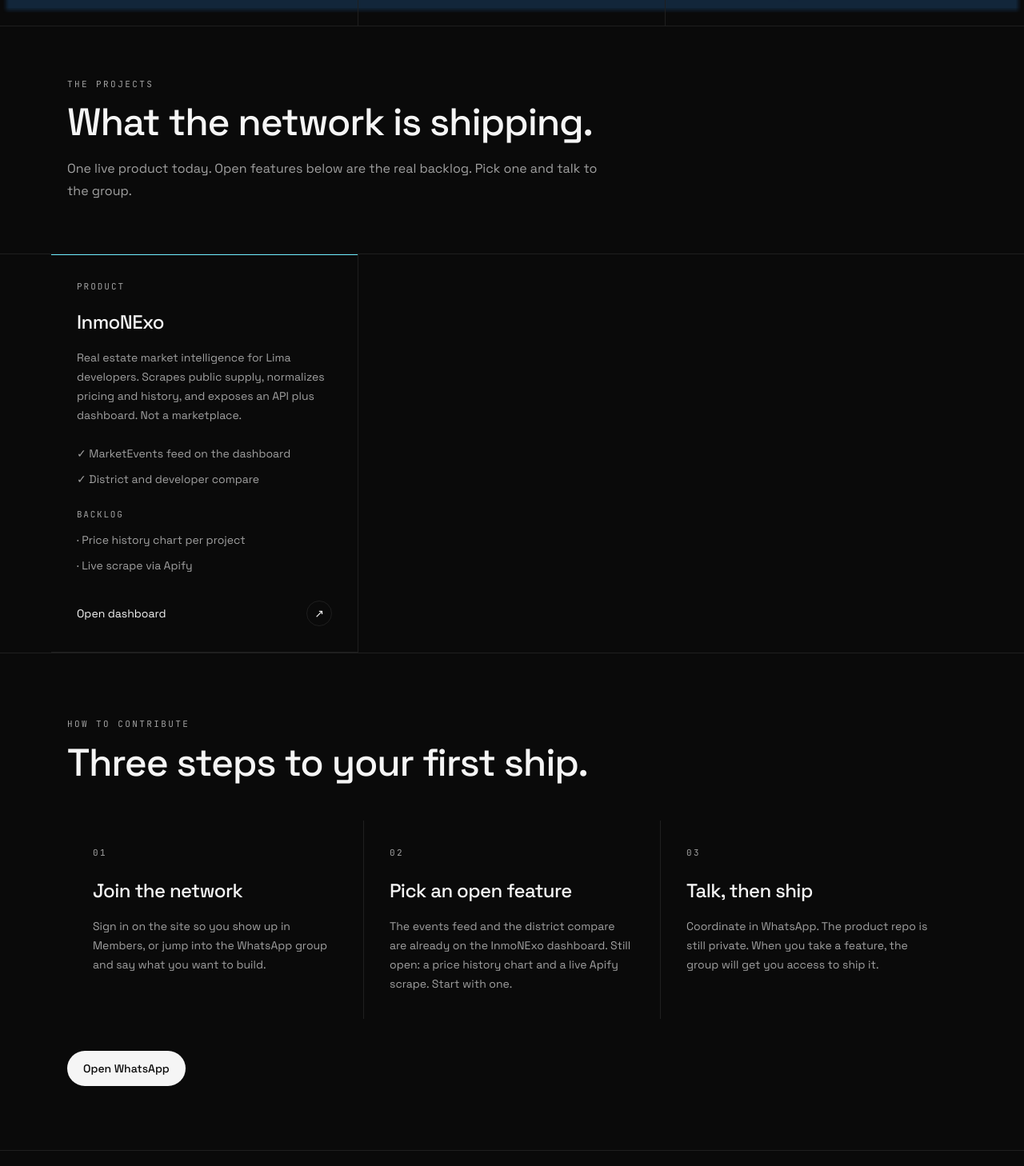
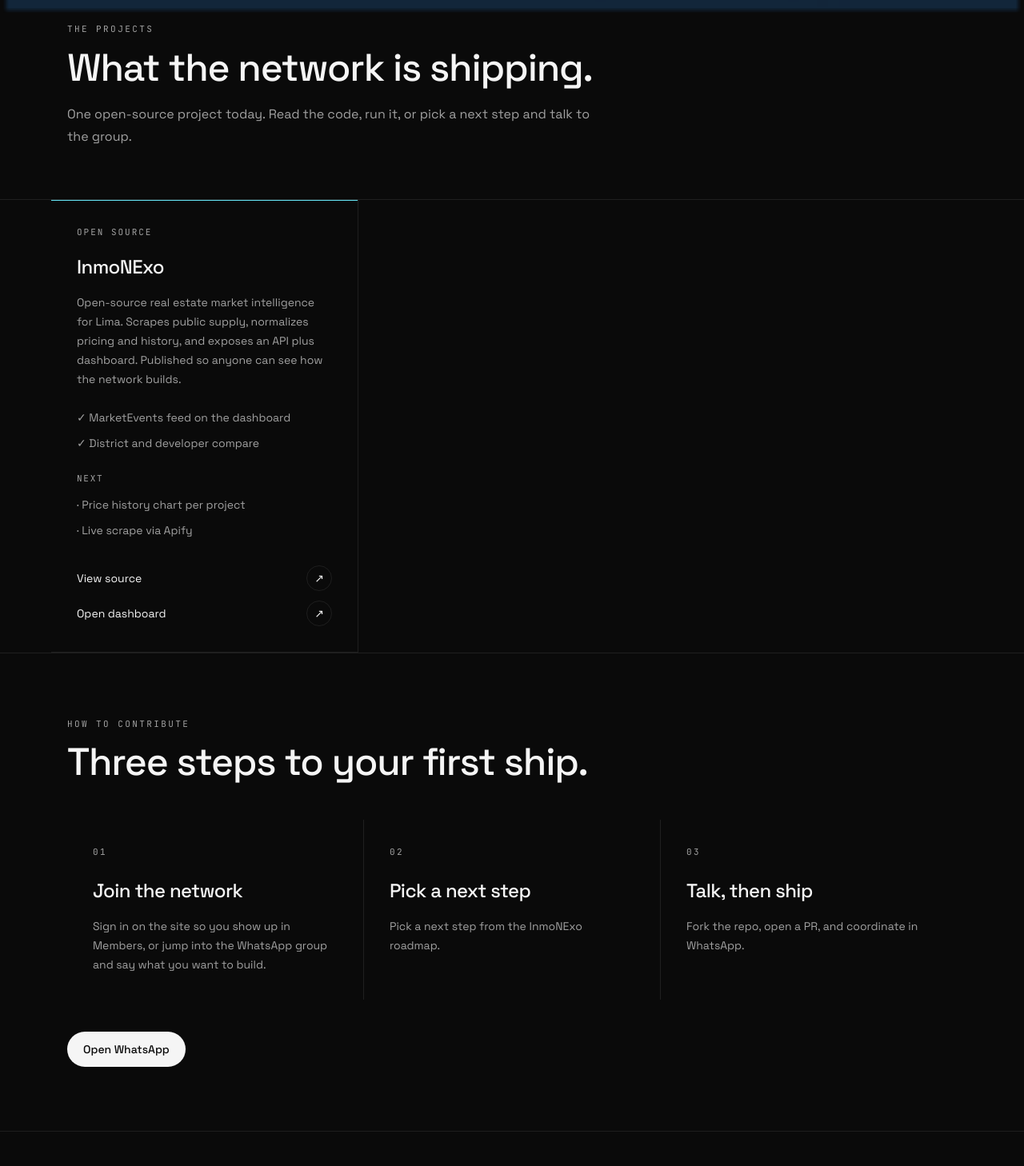
Before and after one commit to BuildStation-io/buildstation, a Next.js app: page /projects in a window 1280 px wide. Shown: the part 780-2238 px from the top of the page at 80% size. Built offline with nearby package versions, Linux system fonts and the light colour scheme; no server answers.

Commit message:
Present InmoNExo as the network's open-source project.
The card links the GitHub repo and the dashboard, and the roadmap stays under Next.

```diff
--- a/app/page.tsx
+++ b/app/page.tsx
@@ -7,7 +7,7 @@ const CRAFT = [
   {
     href: "/projects",
     title: "Projects",
-    body: "InmoNExo is live. Open features sit on the project card. Take one and ship with the group.",
+    body: "InmoNExo is open source: see how the network builds and pick a next step.",
   },
   {
     href: "/members",
--- a/components/ContributeSteps.tsx
+++ b/components/ContributeSteps.tsx
@@ -8,13 +8,13 @@ const STEPS = [
   },
   {
     n: "02",
-    title: "Pick an open feature",
-    body: "The events feed and the district compare are already on the InmoNExo dashboard. Still open: a price history chart and a live Apify scrape. Start with one.",
+    title: "Pick a next step",
+    body: "Pick a next step from the InmoNExo roadmap.",
   },
   {
     n: "03",
     title: "Talk, then ship",
-    body: "Coordinate in WhatsApp. The product repo is still private. When you take a feature, the group will get you access to ship it.",
+    body: "Fork the repo, open a PR, and coordinate in WhatsApp.",
   },
 ];
 
--- a/components/ProjectCard.tsx
+++ b/components/ProjectCard.tsx
@@ -7,7 +7,10 @@ type ProjectCardProps = {
 export function ProjectCard({ project }: ProjectCardProps) {
   const doneNeeds = project.needs.filter((need) => need.status === "done");
   const openNeeds = project.needs.filter((need) => need.status === "open");
-  const href = project.liveUrl ?? "#projects";
+  const sourceUrl = project.githubRepo
+    ? `https://github.com/${project.githubRepo}`
+    : undefined;
+  const kindLabel = project.kind === "oss" ? "Open source" : project.kind;
 
   return (
     <article
@@ -21,7 +24,7 @@ export function ProjectCard({ project }: ProjectCardProps) {
         style={{ background: project.accent }}
       />
       <p className="font-mono text-[11px] uppercase tracking-[0.18em] text-muted">
-        {project.kind}
+        {kindLabel}
       </p>
       <h3 className="mt-5 text-2xl font-medium tracking-tight">{project.name}</h3>
       <p className="mt-4 text-sm leading-6 text-muted">
@@ -37,7 +40,7 @@ export function ProjectCard({ project }: ProjectCardProps) {
       {openNeeds.length > 0 ? (
         <div className="mt-6">
           <p className="font-mono text-[11px] uppercase tracking-[0.16em] text-muted">
-            Backlog
+            Next
           </p>
           <ul className="mt-3 space-y-2 text-sm leading-6 text-muted">
             {openNeeds.map((need) => (
@@ -46,10 +49,23 @@ export function ProjectCard({ project }: ProjectCardProps) {
           </ul>
         </div>
       ) : null}
-      <div className="mt-auto pt-8">
+      <div className="mt-auto flex flex-col gap-3 pt-8">
+        {sourceUrl ? (
+          <a
+            href={sourceUrl}
+            target="_blank"
+            rel="noreferrer"
+            className="flex items-center justify-between text-sm hover:text-foreground"
+          >
+            View source
+            <span className="flex h-8 w-8 items-center justify-center rounded-full border border-line">
+              ↗
+            </span>
+          </a>
+        ) : null}
         {project.liveUrl ? (
           <a
-            href={href}
+            href={project.liveUrl}
             target="_blank"
             rel="noreferrer"
             className="flex items-center justify-between text-sm hover:text-foreground"
--- a/components/ProjectGrid.tsx
+++ b/components/ProjectGrid.tsx
@@ -16,8 +16,8 @@ export function ProjectGrid({ projects }: ProjectGridProps) {
           What the network is shipping.
         </h2>
         <p className="mt-5 max-w-2xl text-base leading-7 text-muted">
-          One live product today. Open features below are the real backlog.
-          Pick one and talk to the group.
+          One open-source project today. Read the code, run it, or pick a next
+          step and talk to the group.
         </p>
       </div>
       <div className="border-t border-line">
--- a/components/ProjectsCatalog.tsx
+++ b/components/ProjectsCatalog.tsx
@@ -20,8 +20,8 @@ function CatalogView({
     <>
       <OssHero
         eyebrow="Projects"
-        title="Community projects, not borrowed repos."
-        description="BuildStation ships its own work. InmoNExo is the first live product: market intelligence for Lima developers, with a real backlog you can take."
+        title="Built in the open."
+        description="InmoNExo is the first project the network published: an open-source example of the solutions being built here."
         primaryHref="#projects"
         primaryLabel="See InmoNExo"
         secondaryHref={WHATSAPP_INVITE}
--- a/convex/seed.ts
+++ b/convex/seed.ts
@@ -6,9 +6,10 @@ const INMONEXO = {
   slug: "inmonexo",
   name: "InmoNExo",
   description:
-    "Real estate market intelligence for Lima developers. Scrapes public supply, normalizes pricing and history, and exposes an API plus dashboard. Not a marketplace.",
-  kind: "product" as const,
+    "Open-source real estate market intelligence for Lima. Scrapes public supply, normalizes pricing and history, and exposes an API plus dashboard. Published so anyone can see how the network builds.",
+  kind: "oss" as const,
   liveUrl: "https://inmonexo-xi.vercel.app",
+  githubRepo: "Andy18acaro/InmoNExo",
   visible: true,
   needs: [
     { title: "MarketEvents feed on the dashboard", status: "done" as const },
--- a/lib/projects.ts
+++ b/lib/projects.ts
@@ -24,9 +24,10 @@ export const SEED_PROJECTS: Project[] = [
     slug: "inmonexo",
     name: "InmoNExo",
     description:
-      "Real estate market intelligence for Lima developers. Scrapes public supply, normalizes pricing and history, and exposes an API plus dashboard. Not a marketplace.",
-    kind: "product",
+      "Open-source real estate market intelligence for Lima. Scrapes public supply, normalizes pricing and history, and exposes an API plus dashboard. Published so anyone can see how the network builds.",
+    kind: "oss",
     liveUrl: "https://inmonexo-xi.vercel.app",
+    githubRepo: "Andy18acaro/InmoNExo",
     visible: true,
     needs: [
       { title: "MarketEvents feed on the dashboard", status: "done" },
```
